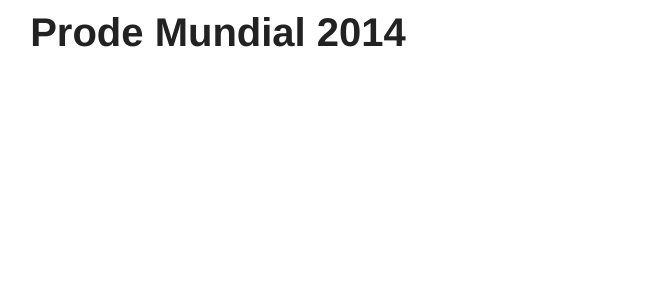
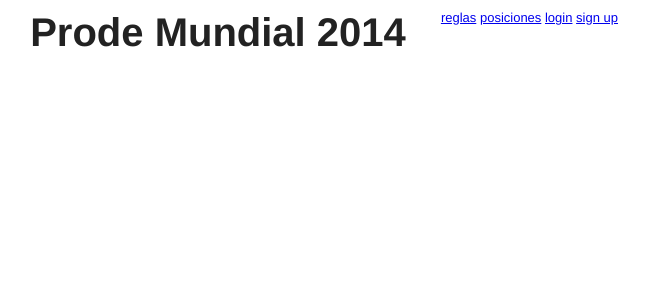
Before and after one commit to ezecuirolo/ProdeMundial, a Python web app: template templates/base.html in a window 1280 px wide. Shown: the top 300 px of the page, without its empty margins (422-1071 px from the left). Run offline with Jinja, Linux system fonts and the light colour scheme; the template is opened without the code that fills it, so the values that code supplies are empty.

Commit message:
agregado handlers y templates para reglas (pelado) y barra de controles

```diff
--- a/app.py
+++ b/app.py
@@ -5,6 +5,8 @@ application = webapp2.WSGIApplication([
     ('/login', handlers.LoginHandler),
     ('/logout', handlers.LogoutHandler),
     ('/signup', handlers.SignUpHandler),
+    ('/reglas', handlers.ReglasHandler),
+    ('/posiciones', handlers.PosicionesHandler),
     ('/', handlers.MainPageHandler),
     ],
     debug = True)
--- a/app.yaml
+++ b/app.yaml
@@ -1,4 +1,4 @@
-application: prodemundial2014
+application: prodigiomundial
 version: 1
 runtime: python27
 api_version: 1
--- a/templates/base.html
+++ b/templates/base.html
@@ -9,6 +9,17 @@
     <body>
         <a href="/" class="main-title">Prode Mundial 2014</a>
 
+        <div class="controles">
+            <a href="/reglas">reglas</a>
+            <a href="/reglas">posiciones</a>
+            {% if user %}
+            <span>{{user.name}} (<a href="/logout">logout</a>)</span>
+            {% else %}
+            <a href="/login">login</a>
+            <a href="/signup">sign up</a>
+            {% endif %}
+        </div>
+
         {% block body_content %}
         {% endblock %}
 
--- /dev/null
+++ b/templates/posiciones.html
@@ -0,0 +1,6 @@
+{% extends "base.html" %}
+
+{% block body_content %}
+<h2>Posiciones</h2>
+
+{% endblock %}
--- /dev/null
+++ b/templates/reglas.html
@@ -0,0 +1,6 @@
+{% extends "base.html" %}
+
+{% block body_content %}
+<h2>Reglas</h2>
+
+{% endblock %}
```
Also changed, not shown: handlers.py (+10 -0 lines).
